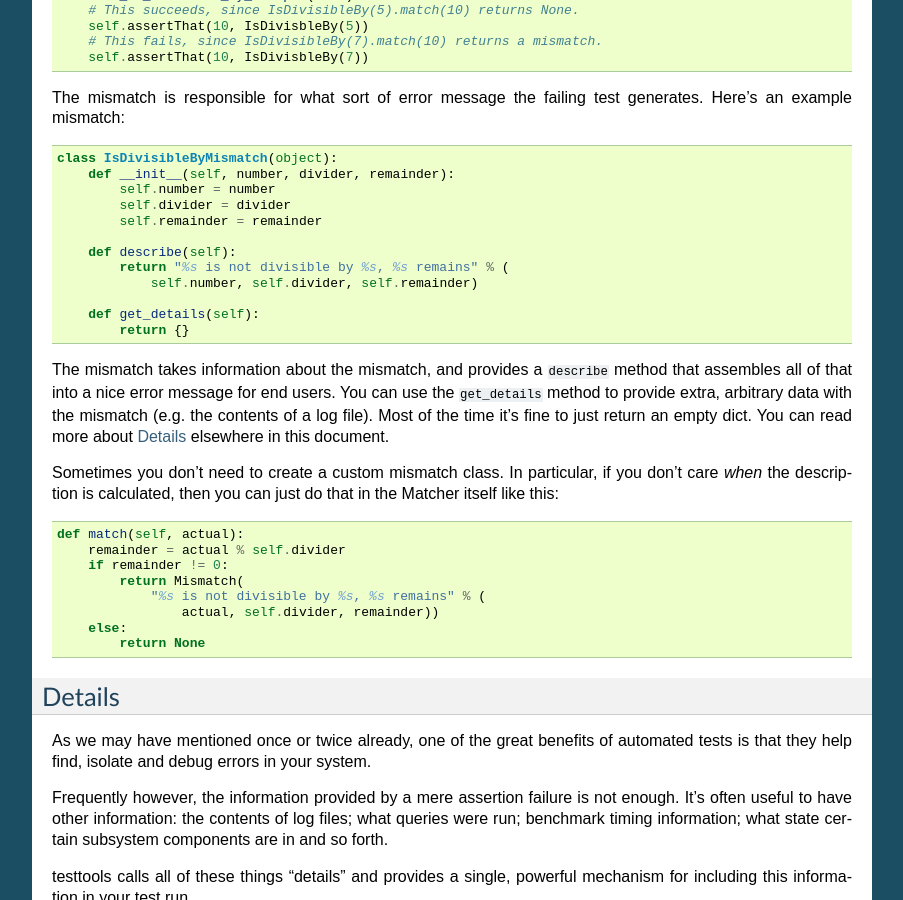
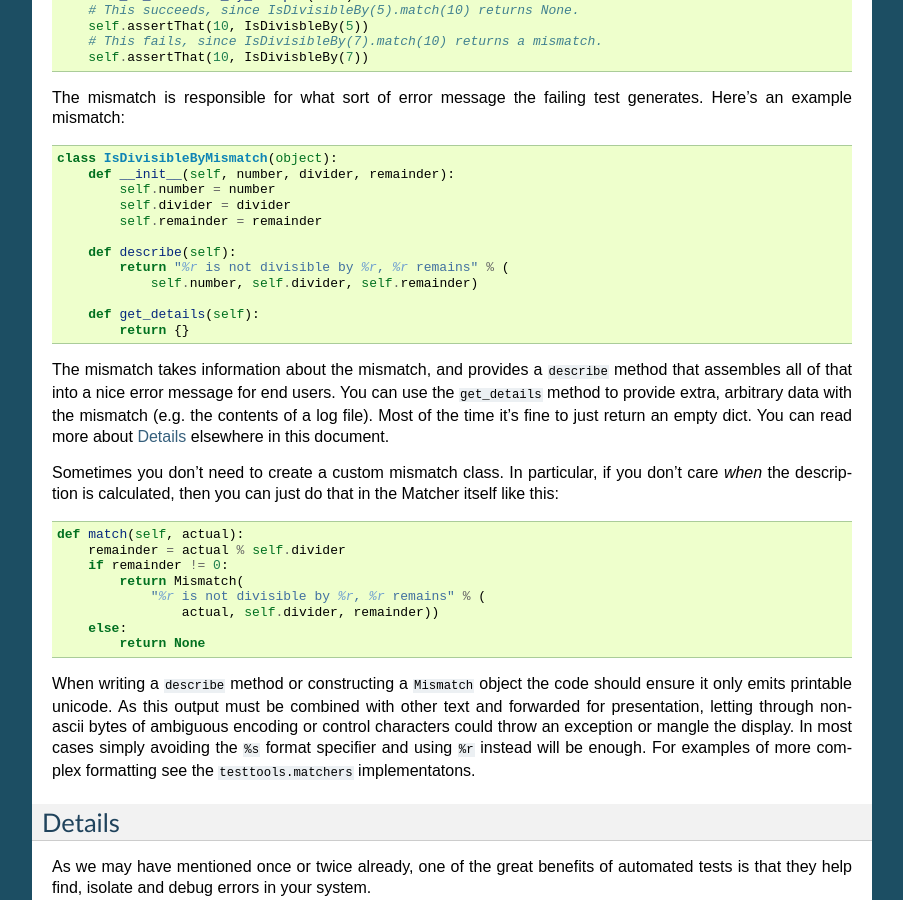
Before and after one commit to testing-cabal/testtools, a Sphinx documentation site: the page built from doc/for-test-authors.rst, in a window 1280 px wide and 900 px high, scrolled down 10860 px. Shown: the whole window, without its empty margins (198-1101 px from the left). Built offline with Sphinx 7.4.7, drawn with Linux system fonts in a browser that asks for light colours; pages that are not in the unit, such as notebooks, are missing from menus.

Commit message:
Add cautions about unprintable strings to Mismatch documentation

```diff
--- a/doc/for-test-authors.rst
+++ b/doc/for-test-authors.rst
@@ -691,7 +691,7 @@ generates.  Here's an example mismatch::
           self.remainder = remainder
 
       def describe(self):
-          return "%s is not divisible by %s, %s remains" % (
+          return "%r is not divisible by %r, %r remains" % (
               self.number, self.divider, self.remainder)
 
       def get_details(self):
@@ -712,10 +712,18 @@ in the Matcher itself like this::
       remainder = actual % self.divider
       if remainder != 0:
           return Mismatch(
-              "%s is not divisible by %s, %s remains" % (
+              "%r is not divisible by %r, %r remains" % (
                   actual, self.divider, remainder))
       else:
           return None
+
+When writing a ``describe`` method or constructing a ``Mismatch`` object the
+code should ensure it only emits printable unicode.  As this output must be
+combined with other text and forwarded for presentation, letting through
+non-ascii bytes of ambiguous encoding or control characters could throw an
+exception or mangle the display.  In most cases simply avoiding the ``%s``
+format specifier and using ``%r`` instead will be enough.  For examples of
+more complex formatting see the ``testtools.matchers`` implementatons.
 
 
 Details
```
Also changed, not shown: 1 other file.
